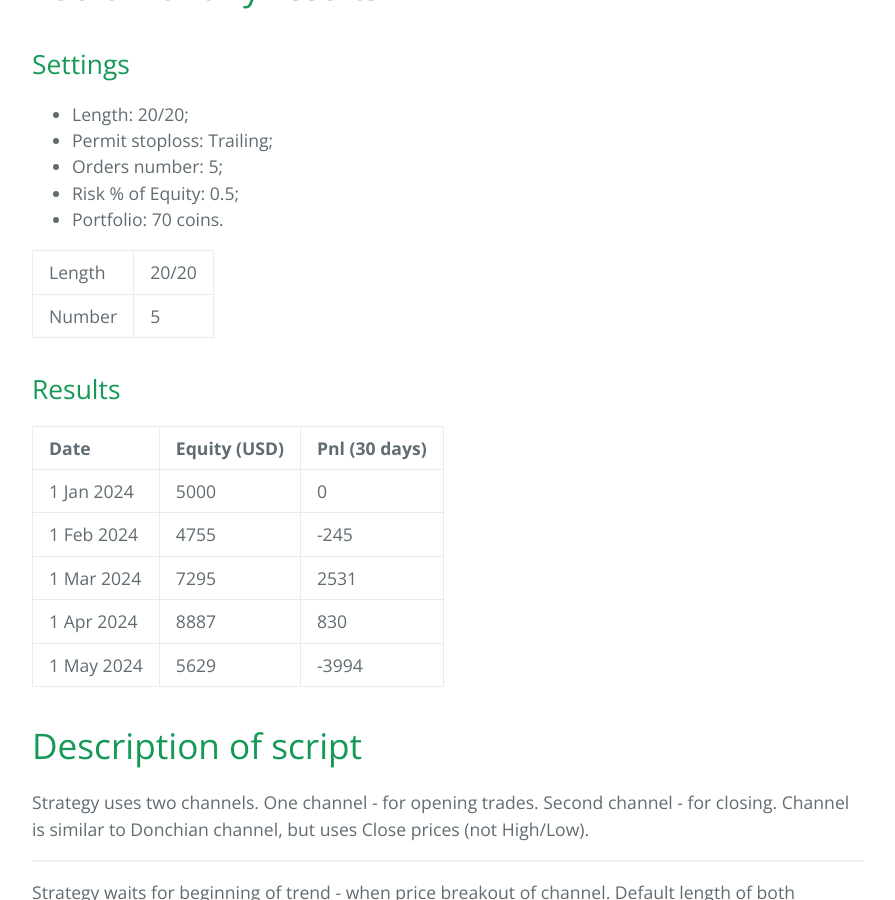
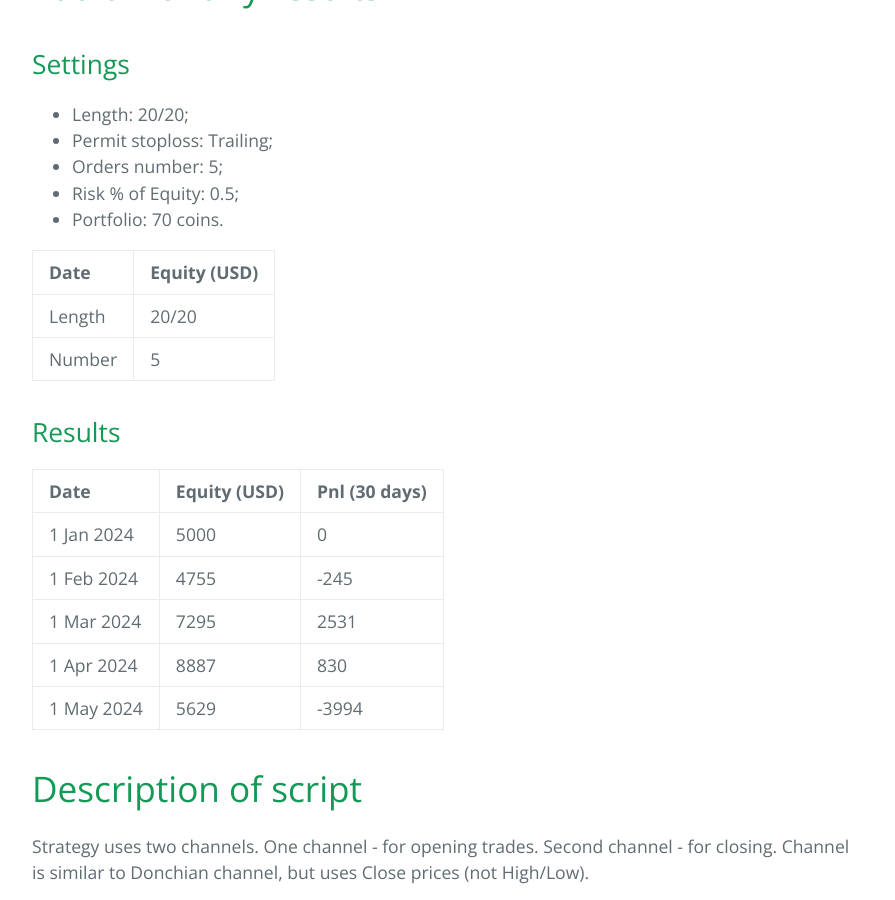
Before and after one commit to sergeyen7/sergeyen7.github.io, a Jekyll site: the page built from index.md, in a window 1280 px wide and 900 px high, scrolled down 3259 px. Shown: the whole window, without its empty margins (192-1087 px from the left). Built offline with Jekyll 4.4.1, drawn with Linux system fonts in a browser that asks for light colours; nearby versions of some CDN libraries.

Commit message:
Update index.md

```diff
--- a/index.md
+++ b/index.md
@@ -82,6 +82,8 @@ It's open-source Pine script V5.
 * Risk % of Equity: 0.5;
 * Portfolio: 70 coins.
 
+|    Date    |  Equity (USD)  |
+|:-----------|:---------------|
 | Length | 20/20 |
 | Number   | 5   |
 
```
